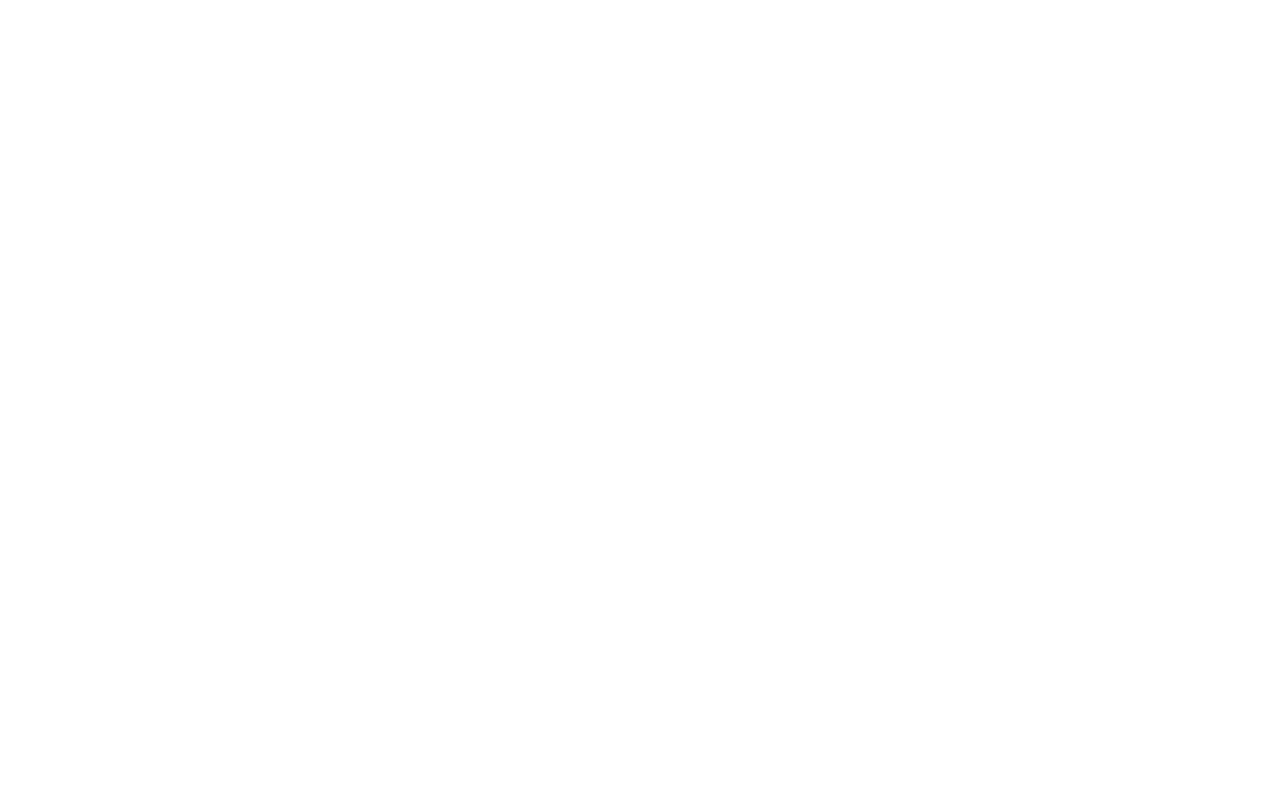
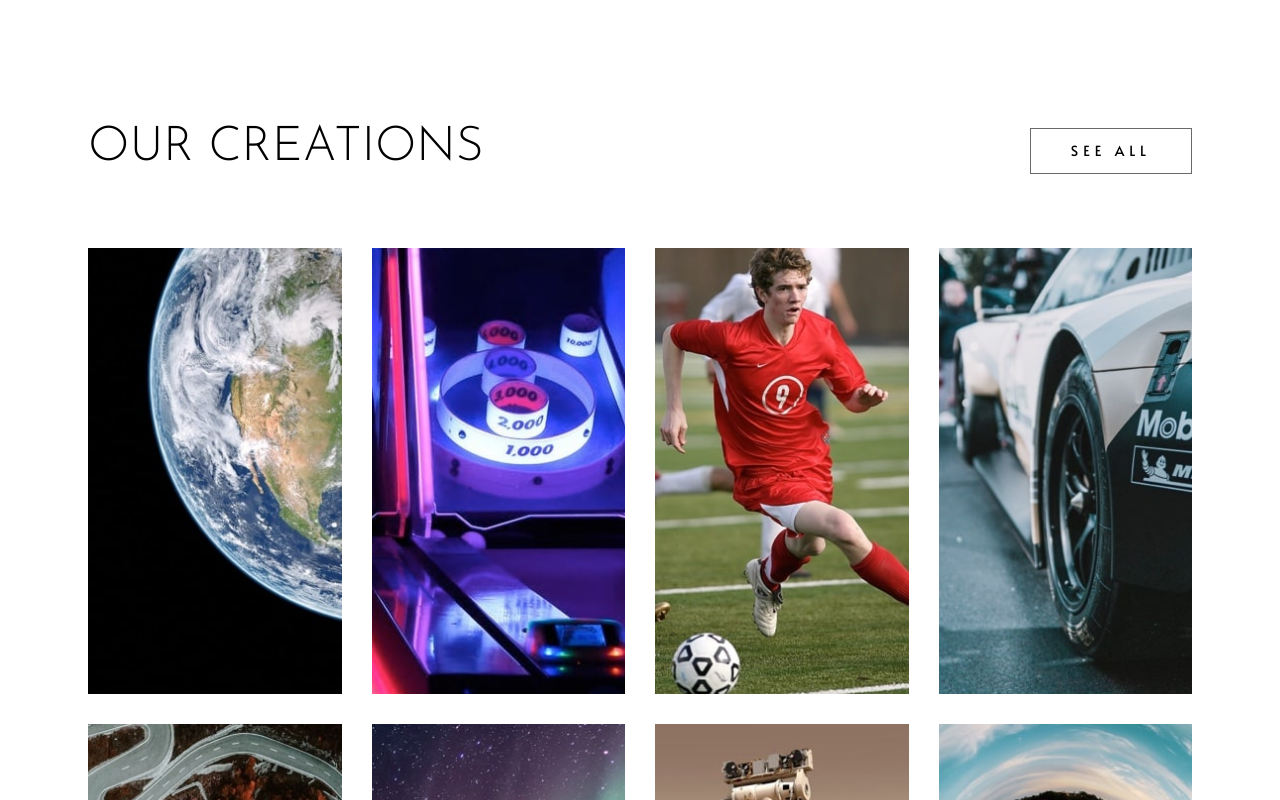
Before and after one commit to shobhit-gupta/fem11-loopstudios, a SvelteKit app: page / in a window 1280 px wide. Shown: the part 1380-2180 px from the top of the page. Before the commit the page ends 1320 px from the top, so only its background shows below. Built offline with nearby package versions, Linux system fonts and the light colour scheme.

Commit message:
feat: Add portfolio grid

```diff
--- a/src/routes/+page.svelte
+++ b/src/routes/+page.svelte
@@ -1,3 +1,40 @@
+<script>
+	const portfolio = [
+		{
+			title: 'Deep Earth',
+			image: 'deep-earth'
+		},
+		{
+			title: 'Night Arcade',
+			image: 'night-arcade'
+		},
+		{
+			title: 'Soccer Team VR',
+			image: 'soccer-team'
+		},
+		{
+			title: 'The grid',
+			image: 'grid'
+		},
+		{
+			title: 'From Up Above VR',
+			image: 'from-above'
+		},
+		{
+			title: 'Pocket Borealis',
+			image: 'pocket-borealis'
+		},
+		{
+			title: 'The Curiosity',
+			image: 'curiosity'
+		},
+		{
+			title: 'Make it Fisheye',
+			image: 'fisheye'
+		}
+	];
+</script>
+
 <svelte:head>
 	<link rel="preconnect" href="https://fonts.googleapis.com" />
 	<link rel="preconnect" href="https://fonts.gstatic.com" crossorigin="true" />
@@ -165,6 +202,57 @@
 	</div>
 </section>
 
+<section
+	class="
+		grid
+		grid-cols-1
+		gap-6
+		md:grid-cols-4
+		md:gap-[30px]
+	"
+>
+	<h2
+		class="
+			section-title
+			mb-6
+			text-center
+			md:col-span-3
+			md:text-left
+		"
+	>
+		Our Creations
+	</h2>
+
+	{#each portfolio as { title, image }}
+		<picture class="order-2 md:order-3">
+			<source media="(min-width: 768px)" srcset="/images/desktop/image-{image}.jpg" />
+			<img src="/images/mobile/image-{image}.jpg" alt="" />
+		</picture>
+	{/each}
+
+	<button
+		class="
+			order-3
+			mt-2.5
+			max-w-fit
+			justify-self-center
+			border
+			border-veryDarkGray
+			px-10
+			py-3
+			text-sm
+			uppercase
+			tracking-[5px]
+			md:order-2
+			md:mb-11
+			md:mt-1
+			md:justify-self-end
+		"
+	>
+		See All
+	</button>
+</section>
+
 <!-- Our creations -->
 
 <!-- See all -->
```
